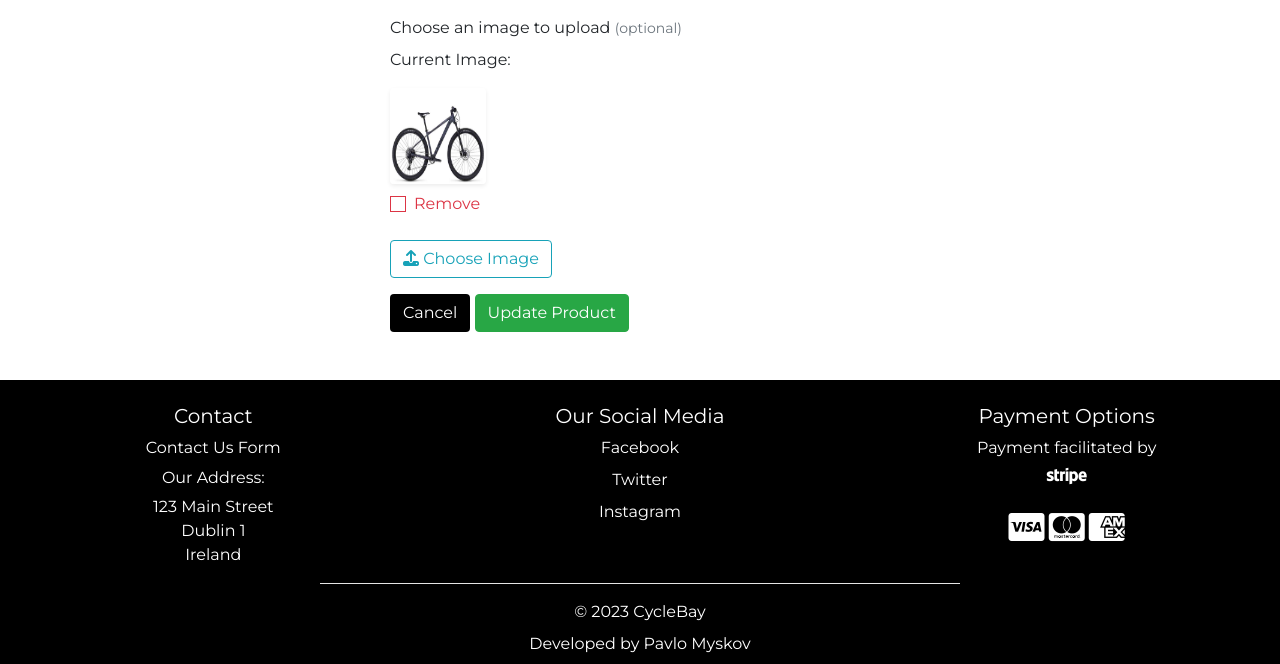
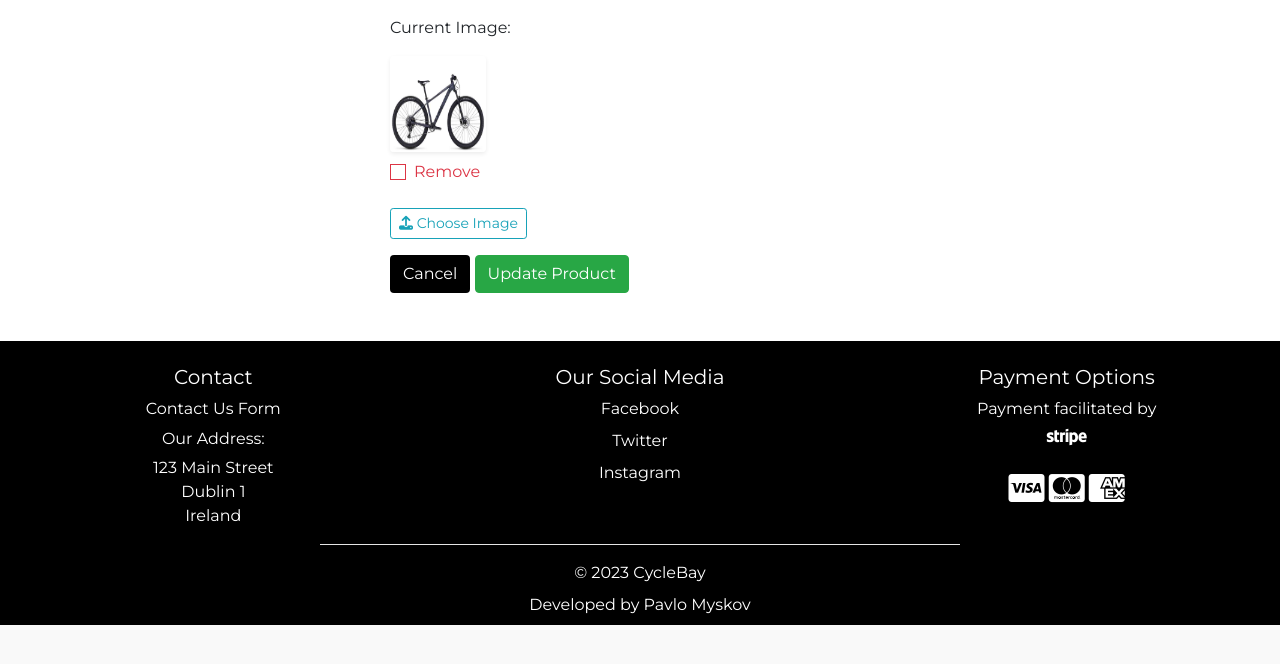
Before and after one commit to FlashDrag/cyclebay, a Django app: page /products/edit/1 in a window 1280 px wide. Shown: the part 894-1558 px from the top of the page. After the commit the page ends 1519 px from the top, so only its background shows below. Run offline with Django 3.2, Linux system fonts and the light colour scheme; the visitor is signed in with stand-in values (Sample User, id 1); data comes from the database, SQL or seed files in the repository; data that the repository does not hold is empty; parts of the project's set-up code (start-up, migrations or seed data) failed here and were passed over; some libraries are stand-ins or nearby versions.

Commit message:
Refactor image field display

```diff
--- a/inventorize/templates/inventorize/add_product.html
+++ b/inventorize/templates/inventorize/add_product.html
@@ -61,7 +61,6 @@
       </div>
 
       <div id="div_id_image" class="form-group">
-        <p class="mb-2">Choose an image to upload <small class="text-muted">(optional)</small></p>
         <div>{{ form.image }}</div>
       </div>
       <div>
--- a/inventorize/templates/inventorize/custom_widget_templates/custom_clearable_file_input.html
+++ b/inventorize/templates/inventorize/custom_widget_templates/custom_clearable_file_input.html
@@ -13,8 +13,10 @@
     {% endif %}
     <br>
     {{ widget.input_text }}
+{% else %}
+<p class="mb-2">Choose an image to upload <small class="text-muted">(optional)</small></p>
 {% endif %}
-<span class="btn btn-outline-info btn-file" role="button">
+<span class="btn btn-outline-info btn-sm btn-file" role="button">
     <i class="fas fa-upload"></i>
     Choose Image <input id="new-image" type="{{ widget.type }}" name="{{ widget.name }}"
     {% include "django/forms/widgets/attrs.html" %}>
--- a/inventorize/templates/inventorize/edit_product.html
+++ b/inventorize/templates/inventorize/edit_product.html
@@ -61,7 +61,6 @@
       </div>
 
       <div id="div_id_image" class="form-group">
-        <p class="mb-2">Choose an image to upload <small class="text-muted">(optional)</small></p>
         <div>{{ form.image }}</div>
       </div>
       <div>
```
Also changed, not shown: media/noimage.png (added).
